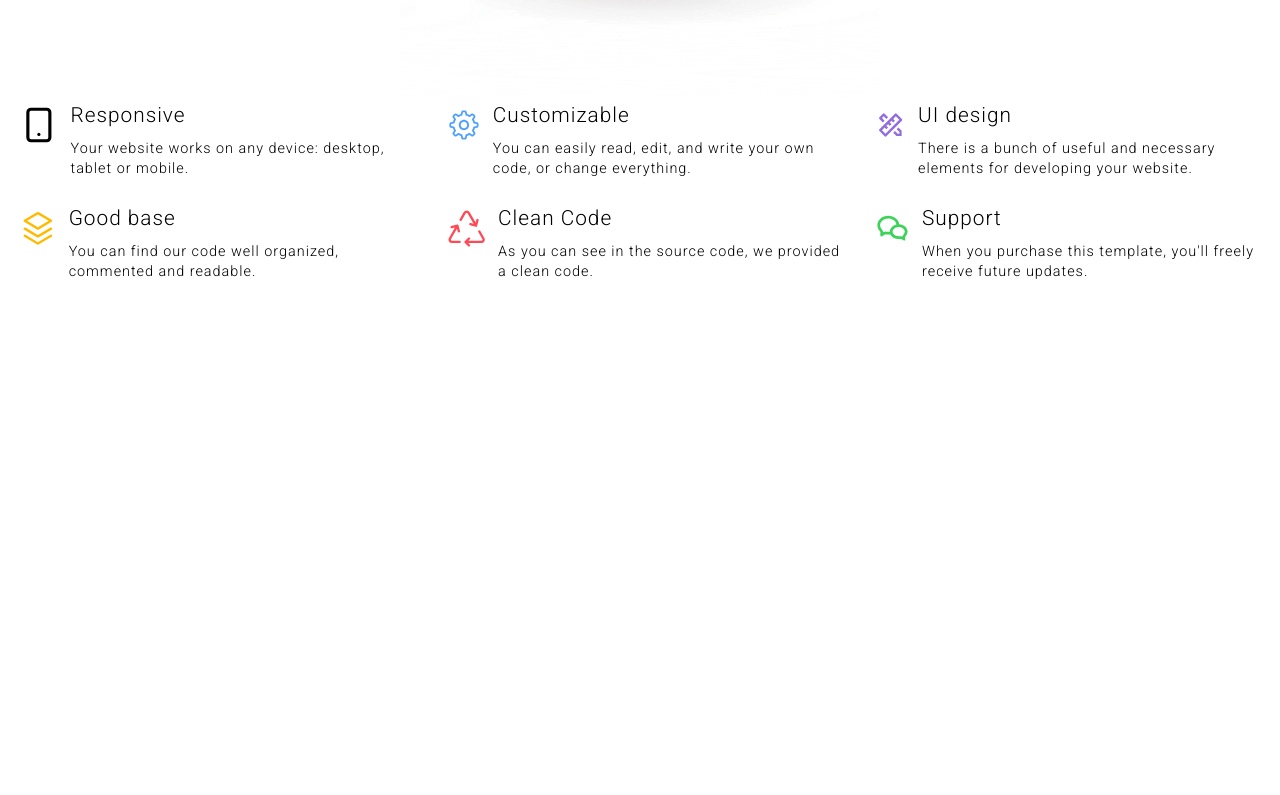
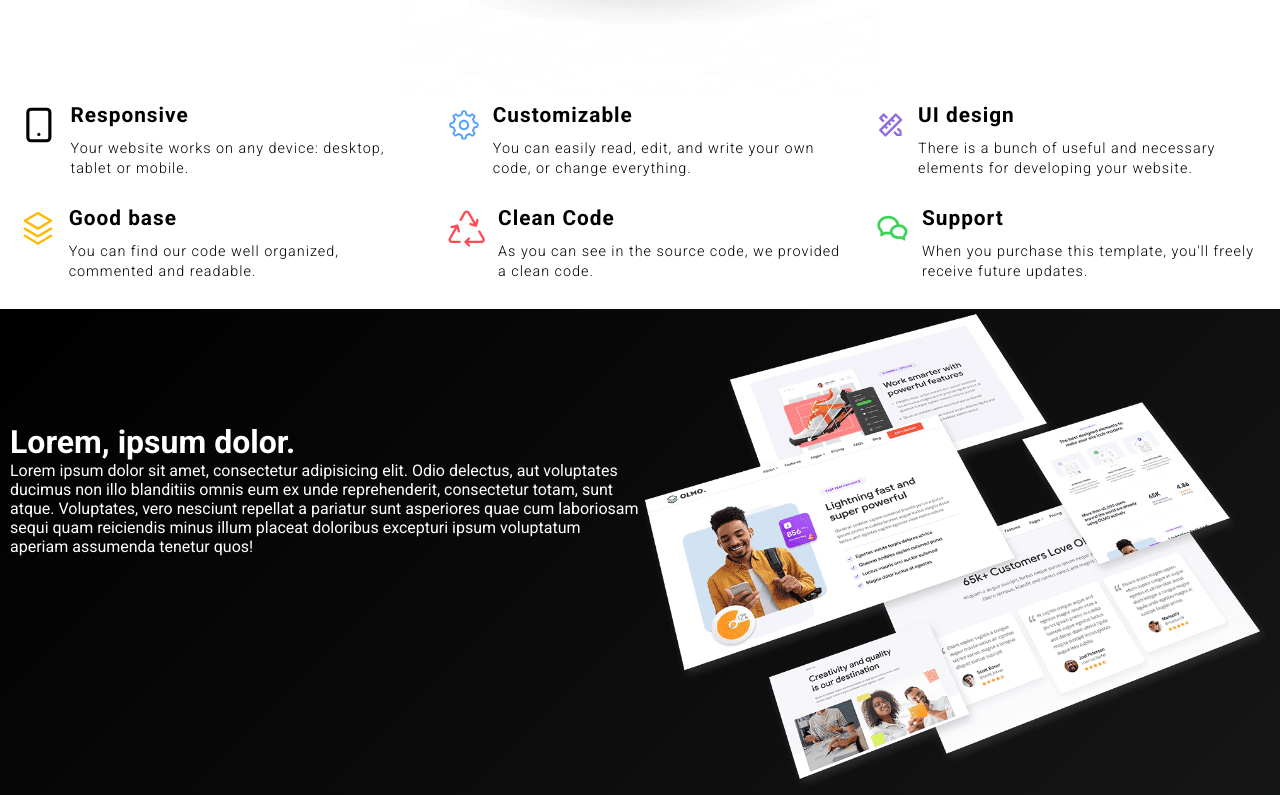
Before and after one commit to homoki-denis/Computerra, a React (Vite) app: page / in a window 1280 px wide. Shown: the part 1235-2030 px from the top of the page. Before the commit the page ends 1544 px from the top, so only its background shows below. Built offline with nearby package versions, Linux system fonts and the light colour scheme.

Commit message:
added ad section

```diff
--- a/src/App.scss
+++ b/src/App.scss
@@ -3,6 +3,7 @@
 @import "./styles/mediaQueries";
 @import "./styles/Main";
 @import "./styles/Services";
+@import "./styles/Ad";
 
 * {
   margin: 0;
--- a/src/App.tsx
+++ b/src/App.tsx
@@ -6,6 +6,7 @@ import Container from "@mui/material/Container";
 import Box from "@mui/material/Box";
 import Main from "./components/Main";
 import Services from "./components/Services";
+import Ad from "./components/Ad";
 
 function App() {
   return (
@@ -24,6 +25,10 @@ function App() {
         <Container maxWidth="lg" id="container">
           <Services />
         </Container>
+
+        <Container maxWidth="lg" id="container">
+          <Ad />
+        </Container>
       </Box>
     </>
   );
--- /dev/null
+++ b/src/components/Ad.tsx
@@ -0,0 +1,26 @@
+import React from "react";
+import banner from "../assets/banner.png";
+
+function Ad() {
+  return (
+    <div className="ad">
+      <div className="ad-col-left">
+        <h1>Lorem, ipsum dolor.</h1>
+        <p>
+          Lorem ipsum dolor sit amet, consectetur adipisicing elit. Odio
+          delectus, aut voluptates ducimus non illo blanditiis omnis eum ex unde
+          reprehenderit, consectetur totam, sunt atque. Voluptates, vero
+          nesciunt repellat a pariatur sunt asperiores quae cum laboriosam sequi
+          quam reiciendis minus illum placeat doloribus excepturi ipsum
+          voluptatum aperiam assumenda tenetur quos!
+        </p>
+      </div>
+
+      <div className="ad-banner">
+        <img src={banner} alt="" />
+      </div>
+    </div>
+  );
+}
+
+export default Ad;
--- /dev/null
+++ b/src/styles/_Ad.scss
@@ -0,0 +1,21 @@
+.ad {
+  height: 45vh;
+  display: flex;
+  justify-content: center;
+  align-items: center;
+
+  flex-direction: row;
+  .ad-col-left {
+    width: 50%;
+  }
+}
+
+.ad-banner {
+  width: 50%;
+  margin: 8rem 0 0 0;
+
+  img {
+    max-width: 100%;
+    height: auto;
+  }
+}
--- a/src/styles/_Services.scss
+++ b/src/styles/_Services.scss
@@ -62,7 +62,7 @@
   h5 {
     font-size: 1.3rem;
     color: #000;
-    font-weight: 300;
+    font-weight: bold;
     letter-spacing: 1px;
   }
 
```
Also changed, not shown: src/assets/banner.png (added).
